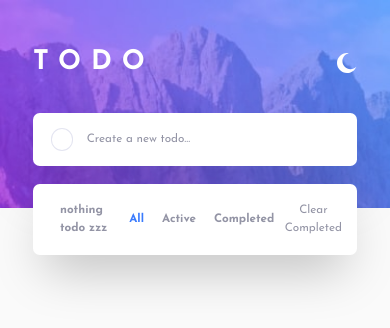
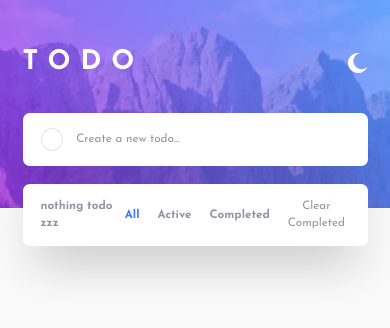
Before and after one commit to Mohamad-Ilham-Ramadhan/todo-app-react-ts, a Next.js app: page / in a window 390 px wide. Shown: the top 328 px of the page. Built offline with nearby package versions, Linux system fonts and the light colour scheme.

Commit message:
mobile design: List padding

```diff
--- a/components/List.tsx
+++ b/components/List.tsx
@@ -21,19 +21,13 @@ export default function List({children, id, completed} : Props) {
 
   const lineThrough = completed ? 'line-through text-light-theme-light-grayish-blue dark:text-dark-theme-very-dark-grayish-blue' : '';
   return (
-    <li className="group flex py-5 pr-5 dark:text-dark-theme-light-grayish-blue text-light-theme-very-dark-grayish-blue border-b last:border-b-0 dark:border-dark-theme-darkest-grayish-blue border-light-theme-very-light-grayish-blue">
-      <div className="px-6">
+    <li className="group flex py-3.5 pr-3.5 sm:py-5 sm:pr-5 dark:text-dark-theme-light-grayish-blue text-light-theme-very-dark-grayish-blue border-b last:border-b-0 dark:border-dark-theme-darkest-grayish-blue border-light-theme-very-light-grayish-blue">
+      <div className="pl-4 pr-3 sm:px-6">
         <ButtonCheck onClick={() => handleToggleComplete(id)} checked={completed}/>
       </div>
       <div className={lineThrough}>{children}</div>
-      <button className="flex justify-center items-center ml-auto focus:outline-none" onClick={() => handleRemove(id)}>
-        <svg xmlns="http://www.w3.org/2000/svg" width="18" height="18" className="hidden group-hover:block">
-          <path
-            fill="#494C6B"
-            fillRule="evenodd"
-            d="M16.97 0l.708.707L9.546 8.84l8.132 8.132-.707.707-8.132-8.132-8.132 8.132L0 16.97l8.132-8.132L0 .707.707 0 8.84 8.132 16.971 0z"
-          />
-        </svg>
+      <button className="flex sm:hidden sm:group-hover:flex justify-center items-center ml-auto focus:outline-none" onClick={() => handleRemove(id)}>
+        <img src="/images/icon-cross.svg" alt="delete" className="w-4/6 sm:w-full"/>
       </button>
     </li>
   );
--- a/components/TodoList.tsx
+++ b/components/TodoList.tsx
@@ -40,7 +40,7 @@ export default function TodoList({className} : Props) {
       {filteredTodos.map( todo => (
         <List key={todo.id} id={todo.id} completed={todo.completed}>{todo.title}</List>
       ))}
-      <li className="flex py-4 pl-6 pr-3 dark:text-dark-theme-very-dark-grayish-blue text-light-theme-dark-grayish-blue text-xs sm:text-sm">
+      <li className="flex pl-4 py-3 pr-3 sm:py-4 sm:pl-6 dark:text-dark-theme-very-dark-grayish-blue text-light-theme-dark-grayish-blue text-xs sm:text-sm">
         <div className="w-full font-bold">{labelRemaining}</div>
         <div className="w-full flex">
           <ButtonFilter active={filter === 'all' ? true : false} onClick={() => handleFilter('all')}>All</ButtonFilter>
--- a/pages/index.tsx
+++ b/pages/index.tsx
@@ -9,8 +9,8 @@ export default function Home() {
 
   return (
     <Provider store={store}>
-    <div className="dark:bg-mobile-dark sm:dark:bg-desktop-dark bg-mobile-light sm:bg-desktop-light bg-no-repeat bg-contain dark:bg-dark-theme-very-dark-blue bg-light-theme-very-light-gray min-h-screen text-xs sm:text-base">
-      <div className="pt-10 sm:pt-13 sm:w-136 w-72 mx-auto">
+    <div className="px-5 dark:bg-mobile-dark sm:dark:bg-desktop-dark bg-mobile-light sm:bg-desktop-light bg-no-repeat bg-contain dark:bg-dark-theme-very-dark-blue bg-light-theme-very-light-gray min-h-screen text-xs sm:text-base">
+      <div className="pt-10 sm:pt-13 w-full sm:w-136 mx-auto">
         <div className="flex text-white sm:mb-10 mb-7">
           <div className="mr-auto font-bold text-2xl sm:text-4xl tracking-title-mobile sm:tracking-title-desktop">TODO</div>
           <div className="flex items-center">
```
